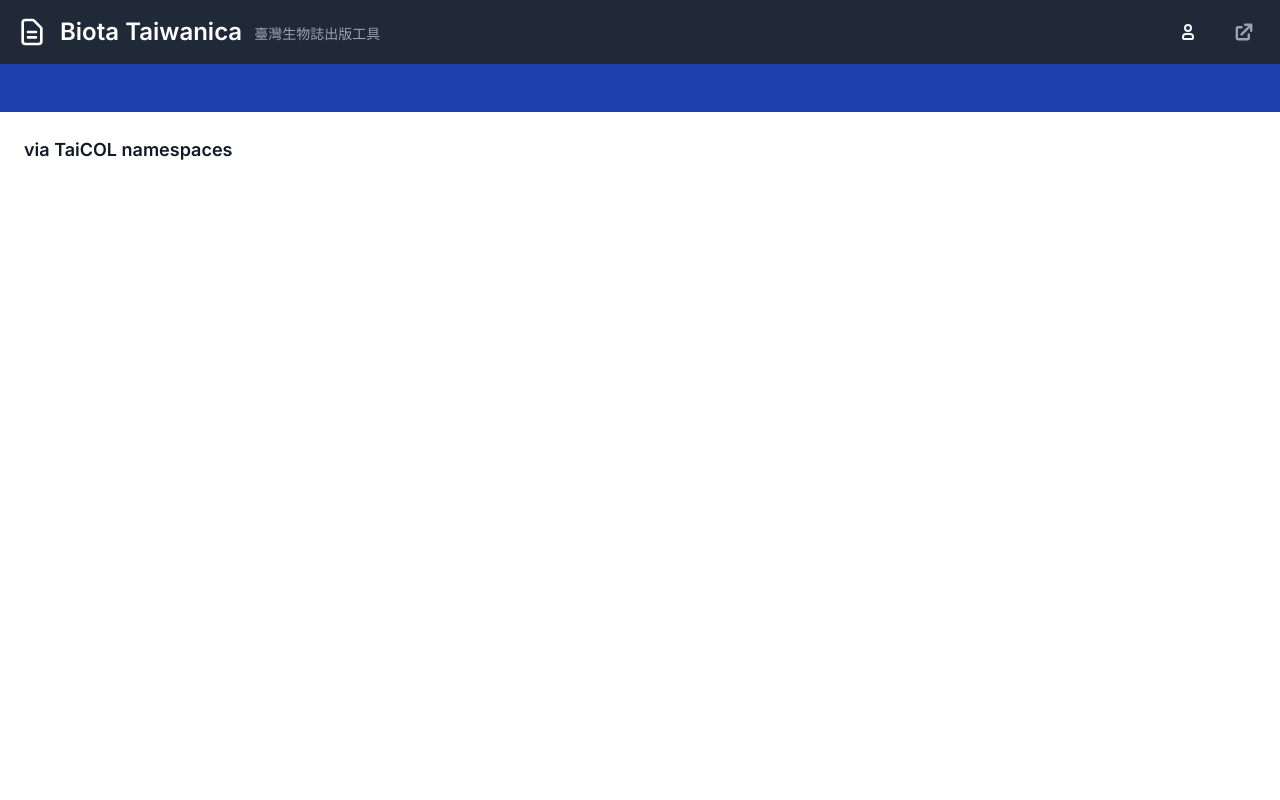
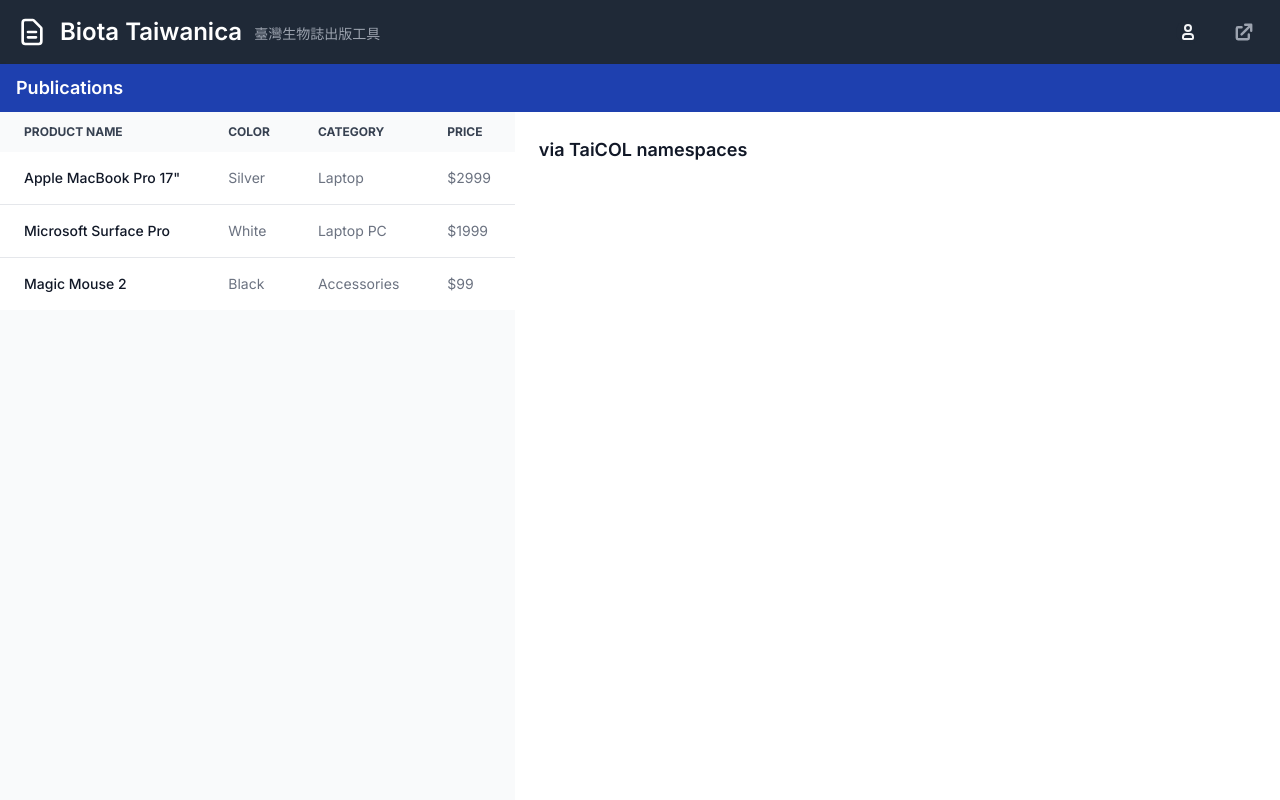
Before and after one commit to moogoo78/biota, a Flask app: template app/templates/publication_list.html in a window 1280 px wide. Run offline with Flask 3, Linux system fonts and the light colour scheme; the template is opened without the code that fills it, so the values that code supplies are empty; parts of the project's set-up code (start-up, migrations or seed data) failed here and were passed over; some libraries are stand-ins or nearby versions.

Commit message:
fix: babel

```diff
--- a/app/application.py
+++ b/app/application.py
@@ -22,8 +22,13 @@ from flask_login import (
     login_user,
     logout_user,
 )
-import pymysql.cursors
-#from app.database import session
+from flask_babel import (
+    Babel,
+    gettext,
+    #ngettext,
+)
+from app.jinja_func import *
+
 
 logger = logging.getLogger("myapp")
 logger.setLevel(logging.DEBUG)
@@ -49,6 +54,12 @@ def apply_blueprints(app):
     app.register_blueprint(auth_bp, url_prefix='/auth')
 
 def apply_extensions(app):
+    # babel
+    babel = Babel(app, locale_selector=get_locale)
+    app.jinja_env.globals['get_locale'] = get_locale
+    app.jinja_env.globals['get_lang_path'] = get_lang_path
+    app.jinja_env.globals['str_to_date'] = str_to_date
+
     # login
     login_manager = LoginManager()
     login_manager.init_app(app)
--- a/app/templates/base.html
+++ b/app/templates/base.html
@@ -109,7 +109,7 @@
   <!-- =============================================================== -->
   <header class="bg-blue-800 shadow">
       <div class="max-w-screen-2xl mx-auto px-4 h-12 flex justify-between items-center">
-          <h1 class="text-lg font-semibold text-white">{{ subheader }}</h1>
+          <h1 class="text-lg font-semibold text-white">{% block subheader_title %}INDEX{% endblock %}</h1>
           {#
           <div class="flex items-center space-x-4">
               <button class="flex items-center text-white text-sm">
--- a/app/templates/publication_list.html
+++ b/app/templates/publication_list.html
@@ -1,6 +1,79 @@
 {% extends "base.html" %}
 
+{% block subheader_title %}{{ _('Publications') }}{% endblock %}
 {% block main %}
+
+
+
+
+
+<div class="relative overflow-x-auto">
+    <table class="w-full text-sm text-left rtl:text-right text-gray-500 dark:text-gray-400">
+        <thead class="text-xs text-gray-700 uppercase bg-gray-50 dark:bg-gray-700 dark:text-gray-400">
+            <tr>
+                <th scope="col" class="px-6 py-3">
+                    Product name
+                </th>
+                <th scope="col" class="px-6 py-3">
+                    Color
+                </th>
+                <th scope="col" class="px-6 py-3">
+                    Category
+                </th>
+                <th scope="col" class="px-6 py-3">
+                    Price
+                </th>
+            </tr>
+        </thead>
+        <tbody>
+            <tr class="bg-white border-b dark:bg-gray-800 dark:border-gray-700 border-gray-200">
+                <th scope="row" class="px-6 py-4 font-medium text-gray-900 whitespace-nowrap dark:text-white">
+                    Apple MacBook Pro 17"
+                </th>
+                <td class="px-6 py-4">
+                    Silver
+                </td>
+                <td class="px-6 py-4">
+                    Laptop
+                </td>
+                <td class="px-6 py-4">
+                    $2999
+                </td>
+            </tr>
+            <tr class="bg-white border-b dark:bg-gray-800 dark:border-gray-700 border-gray-200">
+                <th scope="row" class="px-6 py-4 font-medium text-gray-900 whitespace-nowrap dark:text-white">
+                    Microsoft Surface Pro
+                </th>
+                <td class="px-6 py-4">
+                    White
+                </td>
+                <td class="px-6 py-4">
+                    Laptop PC
+                </td>
+                <td class="px-6 py-4">
+                    $1999
+                </td>
+            </tr>
+            <tr class="bg-white dark:bg-gray-800">
+                <th scope="row" class="px-6 py-4 font-medium text-gray-900 whitespace-nowrap dark:text-white">
+                    Magic Mouse 2
+                </th>
+                <td class="px-6 py-4">
+                    Black
+                </td>
+                <td class="px-6 py-4">
+                    Accessories
+                </td>
+                <td class="px-6 py-4">
+                    $99
+                </td>
+            </tr>
+        </tbody>
+    </table>
+</div>
+
+
+
 <main class="flex-1 bg-white dark:bg-gray-900 p-6 overflow-y-auto">
   <h2 class="mb-2 text-lg font-semibold text-gray-900 dark:text-white">via TaiCOL namespaces</h2>
   <ul class="max-w-md space-y-1 text-gray-500 list-disc list-inside dark:text-gray-400">
```
